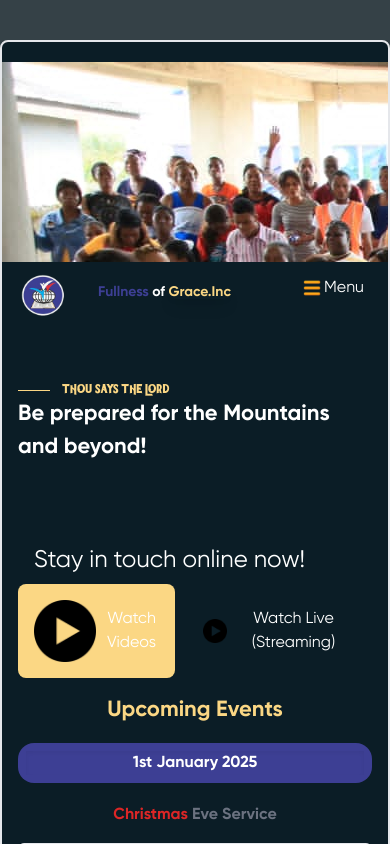
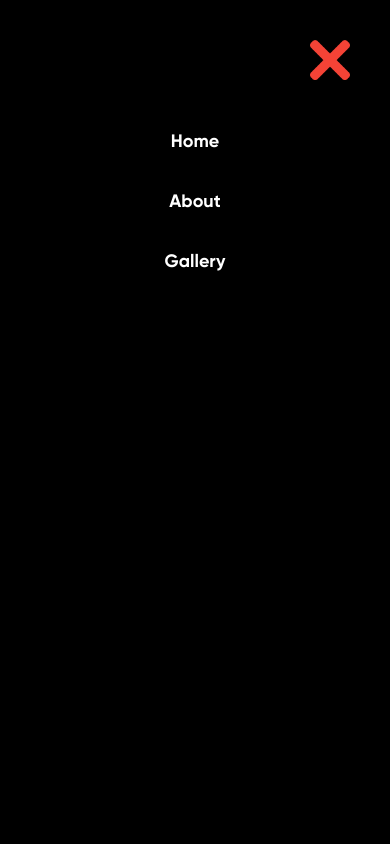
Before and after one commit to phoenix-da-phenom/church-app, a React (Create React App) app: page / in a window 390 px wide. Both pictures are taken after a click on the element "Menu". Shown: the top 844 px of the page. Built offline with nearby package versions, Linux system fonts and the light colour scheme.

Commit message:
Navigation bar fixed

```diff
--- a/src/Components/NavigationalBar.jsx
+++ b/src/Components/NavigationalBar.jsx
@@ -43,10 +43,10 @@ export default function NavigationalBar() {
           </li>
         </ul>
 
-        <div id="mobileNav" className={`${currentClass} hidden w-[100%] h-[100%] bg-black text-white fixed top-0 left-0 z-50 place-items-center pt-32`}>
+        <div id="mobileNav" className={`${currentClass}  w-[100%] h-[100%] bg-black text-white fixed top-0 left-0 z-50 place-items-center pt-32`}>
 
         <div id="closeIcon">
-          <img src={CloseIcon} alt="" className="w-10 h-10 absolute right-10 top-10 cursor-pointer" />
+          <img src={CloseIcon} alt="" className="w-10 h-10 absolute right-10 top-10 cursor-pointer" onClick={HideMenu}/>
         </div>
 
         <ul className="flex flex-col gap-4 space-y-4 text-center">
```
